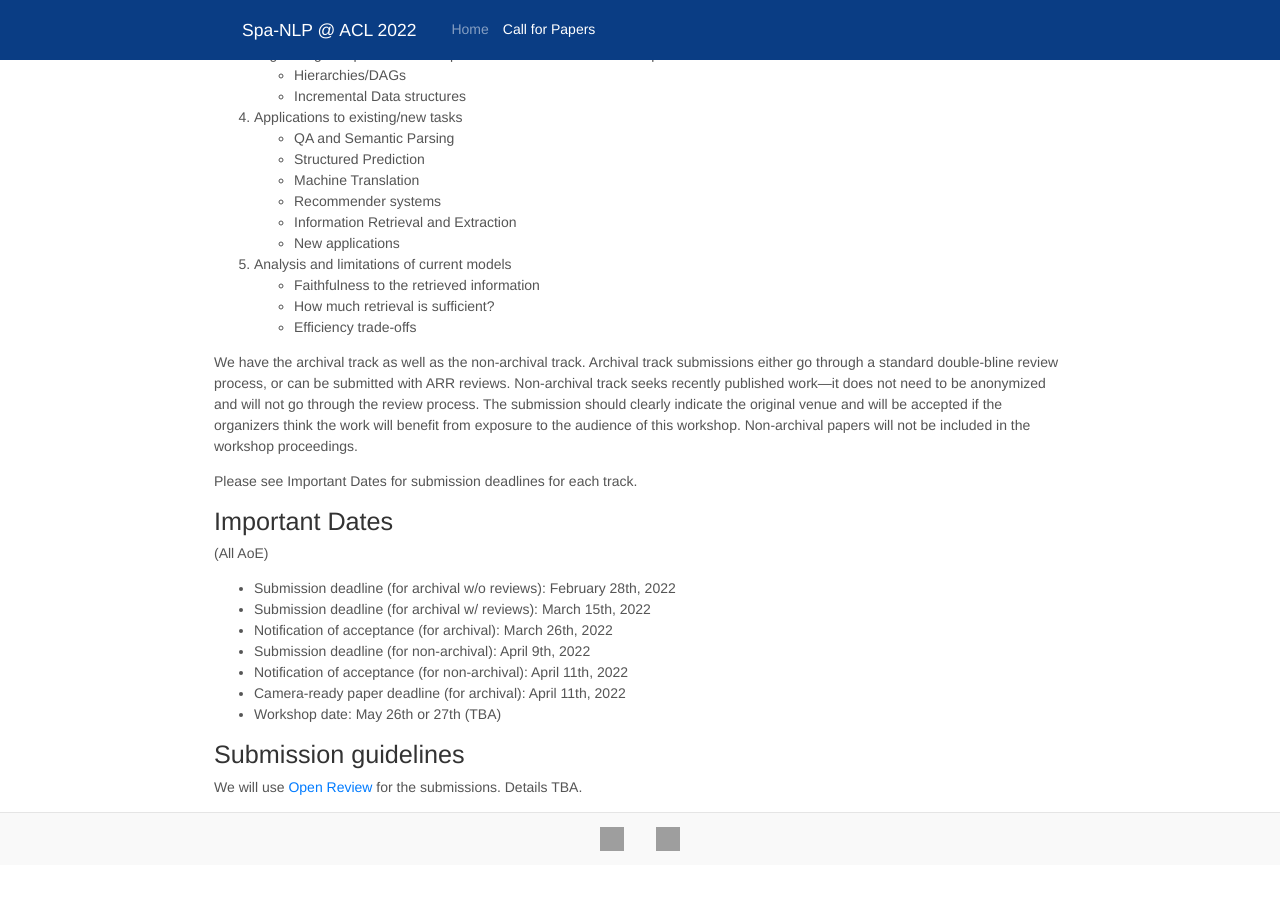
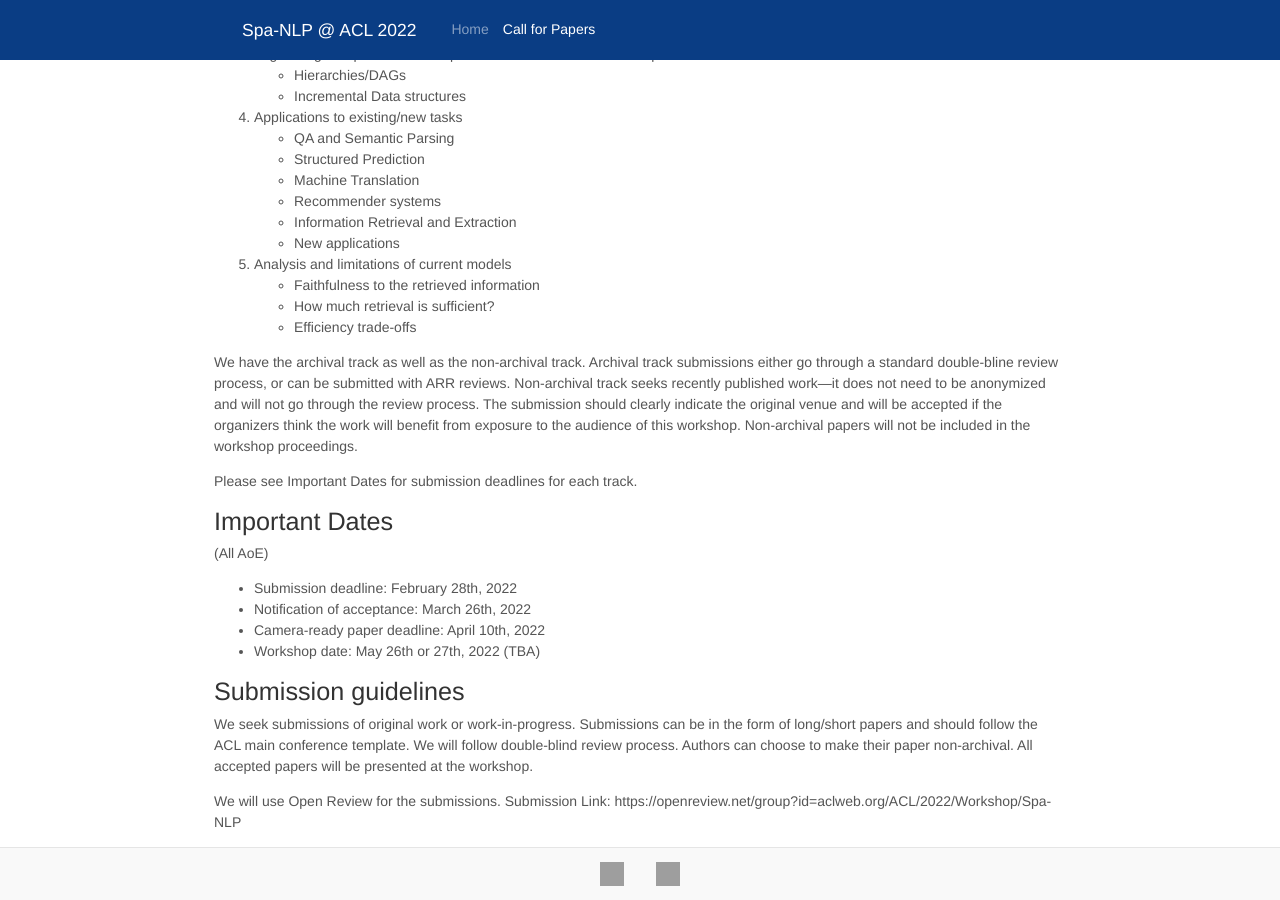
Before and after one commit to spa-nlp/spa-nlp.github.io, a Jekyll site: the page built from cfp.md, in a window 1280 px wide and 900 px high, scrolled down 563 px. Built offline with Jekyll 4.4.1, drawn with Linux system fonts in a browser that asks for light colours; nearby versions of some CDN libraries; before the commit the page ends 1428 px from its top, so only the background shows below that; grey boxes are pictures that could not be loaded.

Commit message:
Update cfp.md

```diff
--- a/cfp.md
+++ b/cfp.md
@@ -52,15 +52,15 @@ Please see Important Dates for submission deadlines for each track.
 ## Important Dates
 
 (All AoE)
-- Submission deadline (for archival w/o reviews): February 28th, 2022
-- Submission deadline (for archival w/ reviews): March 15th, 2022
-- Notification of acceptance (for archival): March 26th, 2022
-- Submission deadline (for non-archival): April 9th, 2022
-- Notification of acceptance (for non-archival): April 11th, 2022
-- Camera-ready paper deadline (for archival): April 11th, 2022
-- Workshop date: May 26th or 27th (TBA)
+- Submission deadline: February 28th, 2022
+- Notification of acceptance: March 26th, 2022
+- Camera-ready paper deadline: April 10th, 2022
+- Workshop date: May 26th or 27th, 2022 (TBA)
 
 
 ## Submission guidelines
+We seek submissions of original work or work-in-progress. Submissions can be in the form of long/short papers and should follow the ACL main conference template. We will follow double-blind review process. Authors can choose to make their paper non-archival. All accepted papers will be presented at the workshop.
 
-We will use [Open Review](https://openreview.net/) for the submissions. Details TBA.
+
+We will use Open Review for the submissions.
+Submission Link: https://openreview.net/group?id=aclweb.org/ACL/2022/Workshop/Spa-NLP
```
